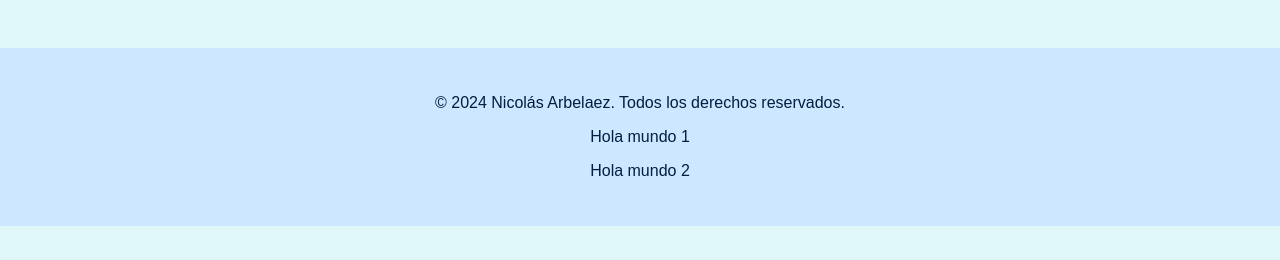
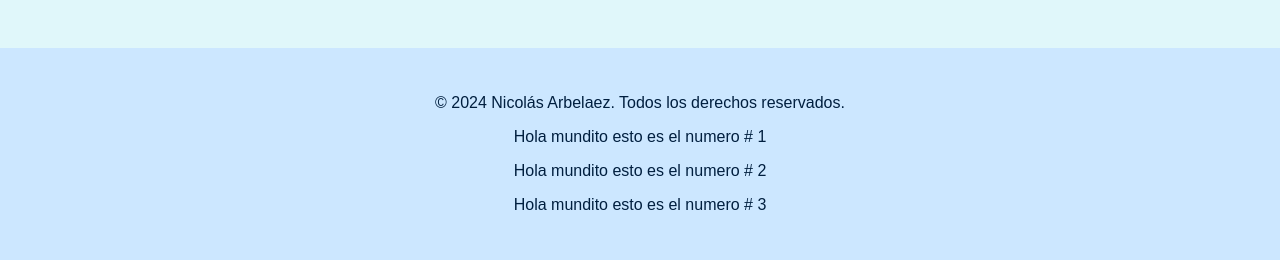
Before and after one commit to nicoarbelaez/platzi-git-github, a plain HTML site: page index.html in a window 1280 px wide. Shown: the part 1254-1514 px from the top of the page. Before the commit the page ends 1480 px from the top, so only its background shows below. Drawn offline with Linux system fonts and the light colour scheme.

Commit message:
Hola mundos

```diff
--- a/index.html
+++ b/index.html
@@ -204,8 +204,9 @@
     <footer class="footer">
       <div class="container">
         <p>&copy; 2024 Nicolás Arbelaez. Todos los derechos reservados.</p>
-        <p>Hola mundo 1</p>
-        <p>Hola mundo 2</p>
+        <p>Hola mundito esto es el numero # 1</p>
+        <p>Hola mundito esto es el numero # 2</p>
+        <p>Hola mundito esto es el numero # 3</p>
       </div>
     </footer>
 
```
